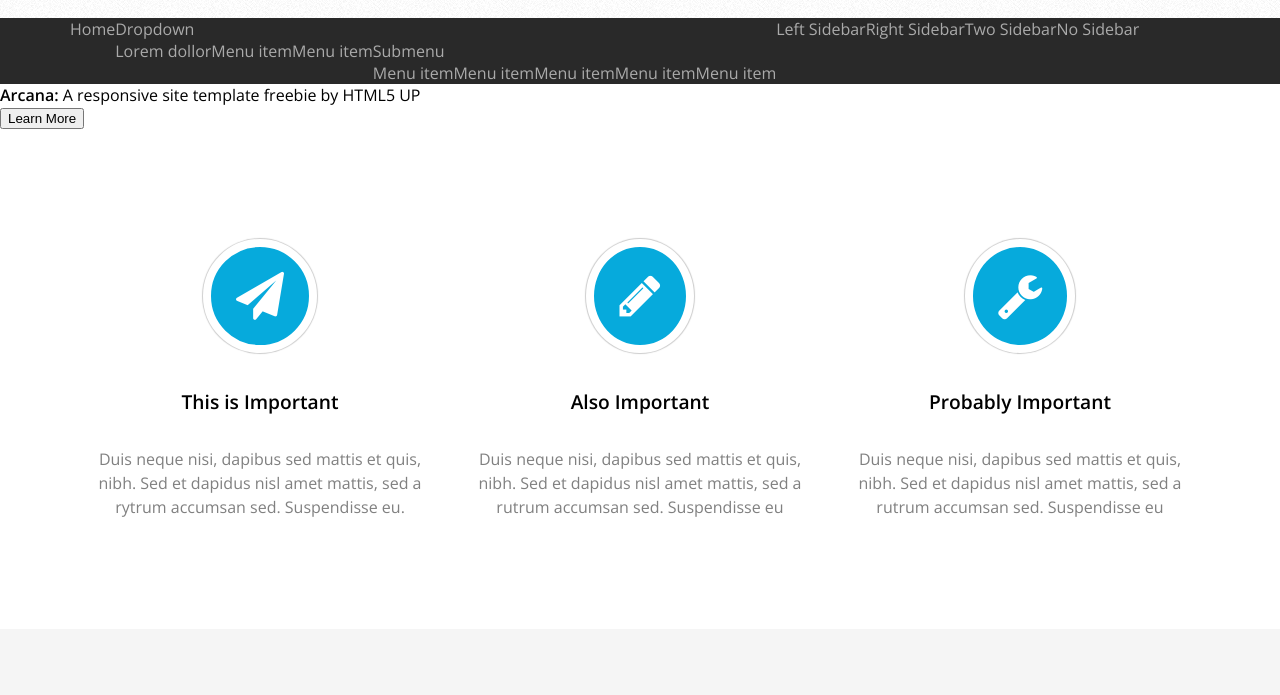
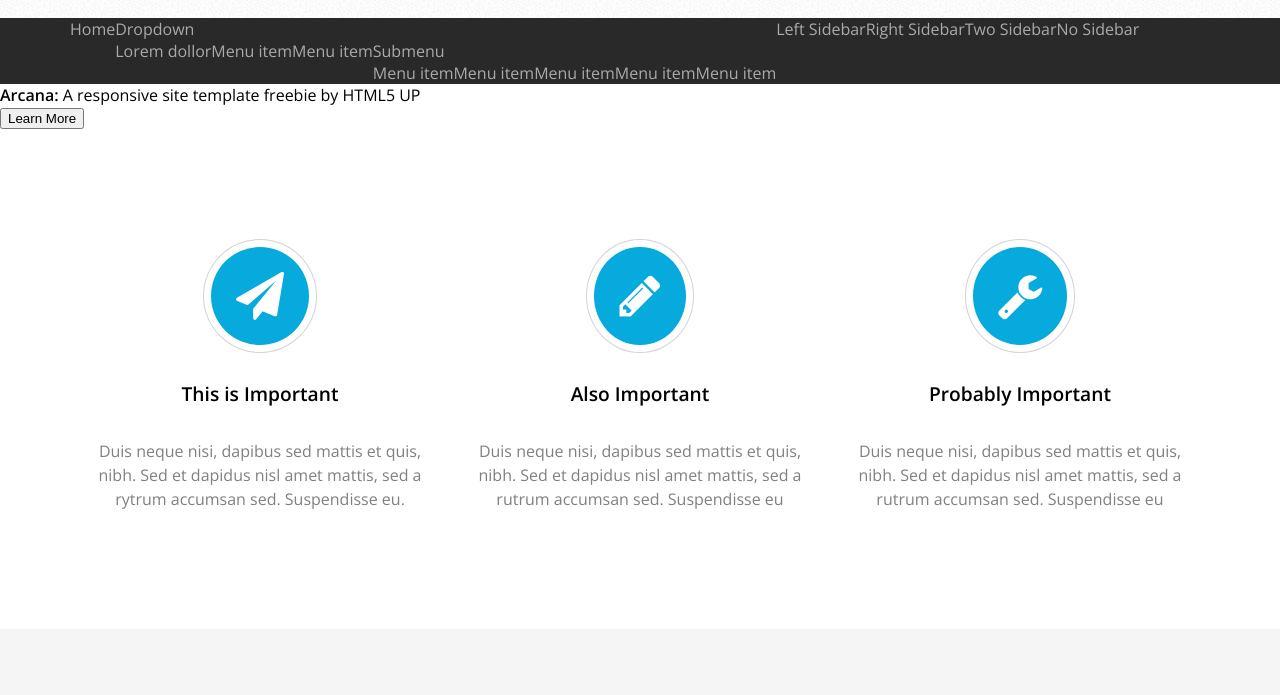
Before and after one commit to KovalEvgeniy/Arcana, a plain HTML site: page index.html in a window 1280 px wide. Shown: the part 105-800 px from the top of the page. Drawn offline with nearby package versions, Linux system fonts and the light colour scheme.

Commit message:
changed icons in servises

```diff
--- a/css/scss/modules/_servises.scss
+++ b/css/scss/modules/_servises.scss
@@ -16,8 +16,8 @@
 	background-color: #06AADC;
 	color: white;
 	margin: 0 auto;
-	border: 8px solid white;
-	box-shadow: 0 0 1px 1px rgba(0,0,0, .2);
+	// border: 8px solid white;
+	box-shadow: 0 0 0 7px white, 0 0 0 8px lightgrey ;
 	}
 
 }
```
Also changed, not shown: css/style.css.
